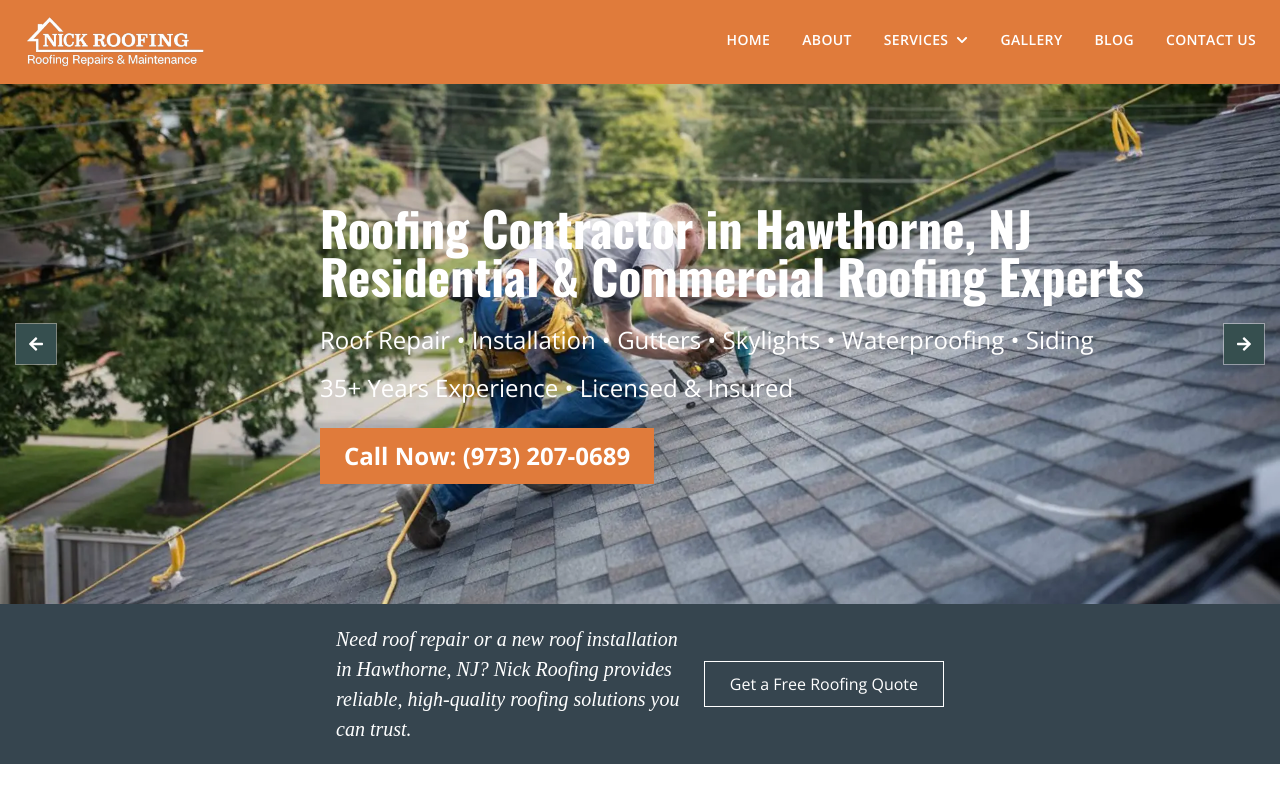
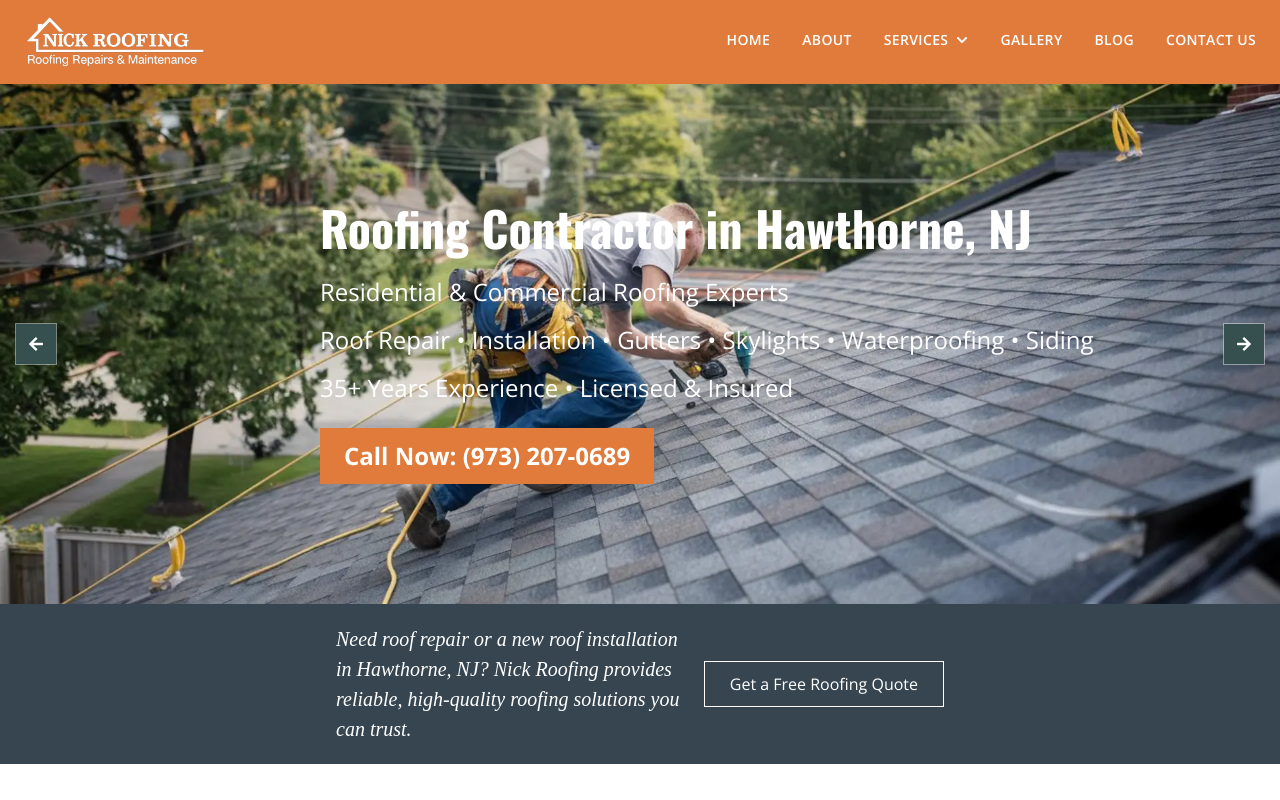
Before and after one commit to compumaxhosting/nick-roofing, a Next.js app: page / in a window 1280 px wide. Shown: the top 800 px of the page. Built offline with nearby package versions, Linux system fonts and the light colour scheme.

Commit message:
modified

```diff
--- a/src/components/Carausal.tsx
+++ b/src/components/Carausal.tsx
@@ -58,12 +58,15 @@ export default function Carousel() {
         <div className="absolute inset-0 flex flex-col justify-center items-start p-10 pl-4 md:pl-16 lg:pl-16 xl:pl-80 text-white z-20">
           {/* 🔥 SEO OPTIMIZED H1 */}
           <h1 className="text-4xl md:text-5xl font-bold mb-6 leading-tight">
-            Roofing Contractor in Hawthorne, NJ <br />
+            Roofing Contractor in Hawthorne, NJ
+          </h1>
+          <p className="text-md md:text-2xl mb-4">
             Residential & Commercial Roofing Experts
-          </h1>
+          </p>
 
           <p className="text-md md:text-2xl mb-4">
-            Roof Repair • Installation • Gutters • Skylights • Waterproofing • Siding
+            Roof Repair • Installation • Gutters • Skylights • Waterproofing •
+            Siding
           </p>
 
           <p className="text-md md:text-2xl mb-6">
--- a/src/components/services/waterproof/IntroductionSection.tsx
+++ b/src/components/services/waterproof/IntroductionSection.tsx
@@ -48,7 +48,7 @@ export const IntroductionSection = () => {
         <div className="relative">
           <div className="relative h-80 sm:h-96 rounded-xl overflow-hidden shadow-2xl">
             <Image
-              src="/skylights-intro.webp"
+              src="/waterproofing2.webp"
               alt="Skylight Installation example"
               fill
               className="object-cover"
--- a/tsconfig.json
+++ b/tsconfig.json
@@ -15,7 +15,7 @@
     "moduleResolution": "bundler",
     "resolveJsonModule": true,
     "isolatedModules": true,
-    "jsx": "preserve",
+    "jsx": "react-jsx",
     "incremental": true,
     "plugins": [
       {
```
